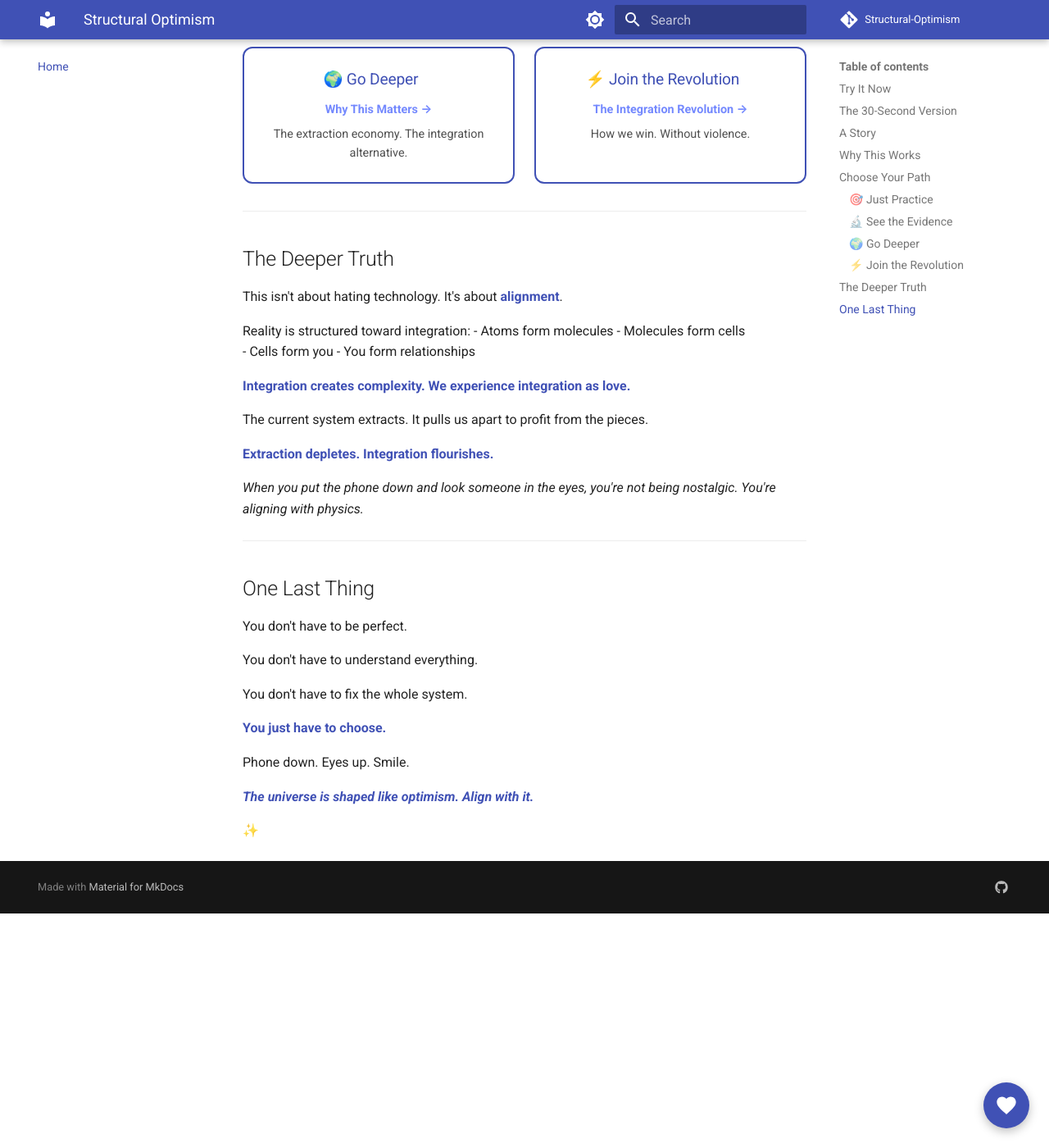
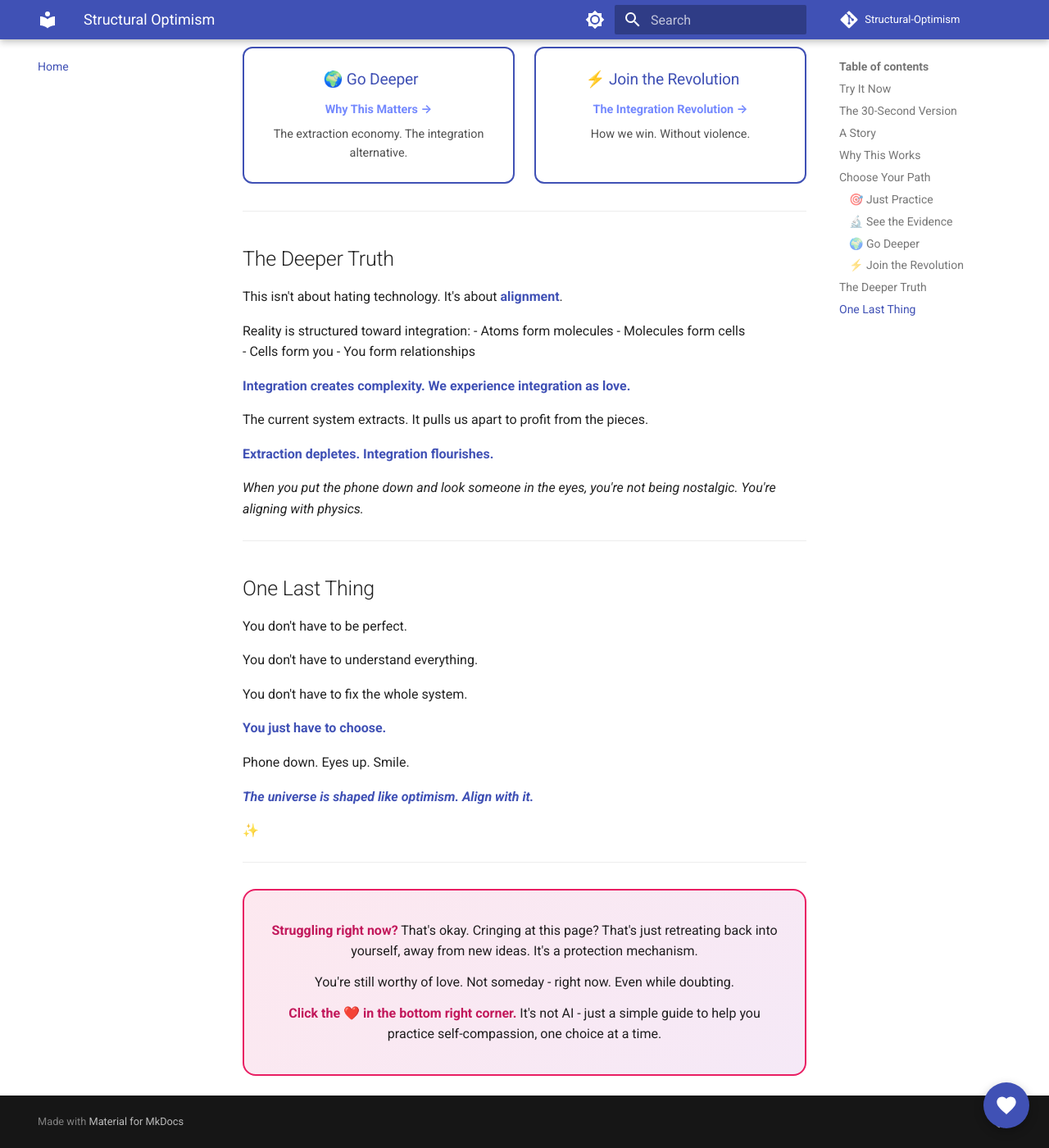
Before and after one commit to Aphantasic-Optimist/Structural-Optimism, an MkDocs documentation site: the page built from docs/index.md, in a window 1280 px wide and 1400 px high, scrolled down 2787 px. Shown: the whole window at 82% size. Built offline with MkDocs 1.6.1 and Material for MkDocs 9.7.7, drawn with Linux system fonts in a browser that asks for light colours; comment, search, counter and statistics services are not loaded.

Commit message:
Add pointer to self-love guide on home page

```diff
--- a/docs/index.md
+++ b/docs/index.md
@@ -161,3 +161,15 @@ Phone down. Eyes up. Smile.
 **The universe is shaped like optimism. Align with it.**
 
 ✨
+
+---
+
+<div class="struggling-note" markdown>
+
+**Struggling right now?** That's okay. Cringing at this page? That's just retreating back into yourself, away from new ideas. It's a protection mechanism.
+
+You're still worthy of love. Not someday - right now. Even while doubting.
+
+**Click the ❤️ in the bottom right corner.** It's not AI - just a simple guide to help you practice self-compassion, one choice at a time.
+
+</div>
--- a/docs/stylesheets/extra.css
+++ b/docs/stylesheets/extra.css
@@ -726,3 +726,33 @@ strong {
     page-break-inside: avoid;
   }
 }
+
+
+/* ============================================
+   Struggling Note - Pointer to Self-Love Guide
+   ============================================ */
+
+.struggling-note {
+  background: linear-gradient(135deg, rgba(233, 30, 99, 0.1) 0%, rgba(156, 39, 176, 0.1) 100%);
+  border: 2px solid #e91e63;
+  border-radius: 16px;
+  padding: 1.5em 2em;
+  margin: 2em 0;
+  text-align: center;
+}
+
+.struggling-note p {
+  margin: 0.75em 0;
+}
+
+.struggling-note strong {
+  color: #c2185b;
+}
+
+[data-md-color-scheme="slate"] .struggling-note {
+  background: linear-gradient(135deg, rgba(233, 30, 99, 0.15) 0%, rgba(156, 39, 176, 0.15) 100%);
+}
+
+[data-md-color-scheme="slate"] .struggling-note strong {
+  color: #f48fb1;
+}
```
